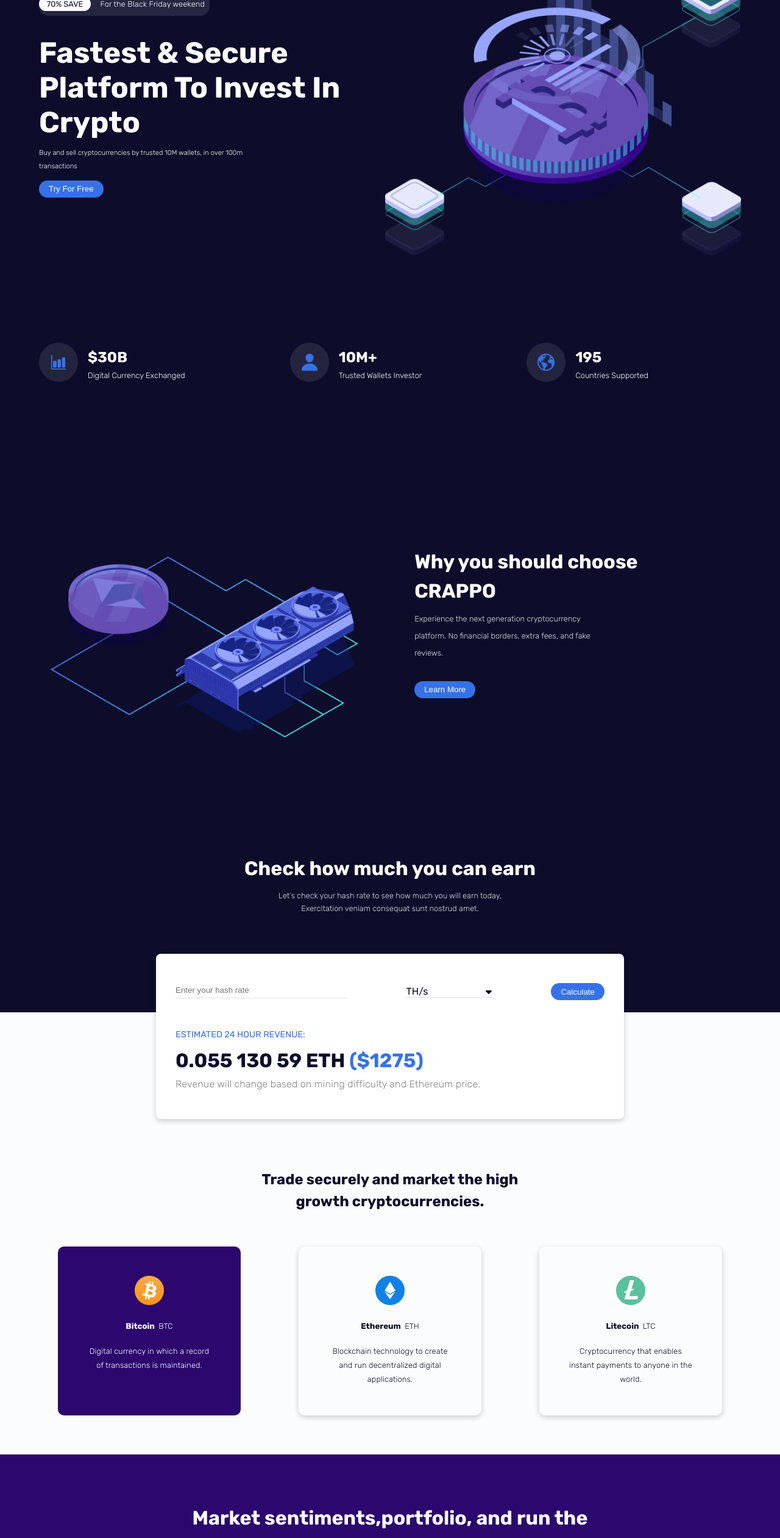
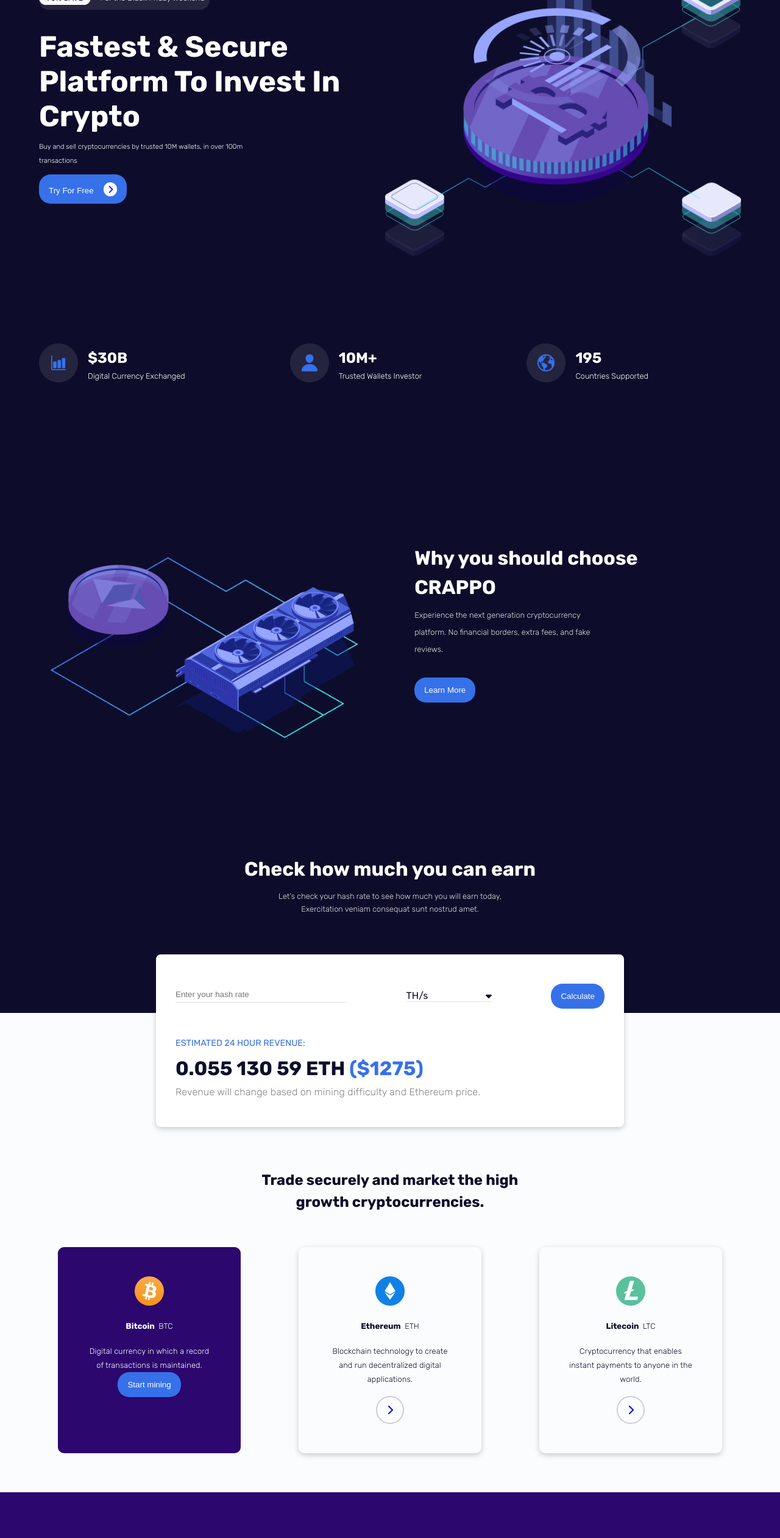
Before and after one commit to The-indigo/crappo, a React (Create React App) app: page / in a window 1280 px wide. Shown: the part 234-2756 px from the top of the page at 61% size. Built offline with nearby package versions, Linux system fonts and the light colour scheme.

Commit message:
button fontawesome

```diff
--- a/src/components/Button/Button.css
+++ b/src/components/Button/Button.css
@@ -1,8 +1,9 @@
 .button {
     background-color: #3671E9;
     border: none;
-    padding: .4rem 1rem;
+    padding: .8rem 1rem;
     color: #fff;
+    /* display: flex; */
     border-radius: 1.2rem;
 }
 
@@ -11,3 +12,24 @@
     background-color: #fff;
     color: #0D0D2B;
 }
+
+.button-fontawesome {
+
+    display: flex;
+    align-items: center;
+    justify-content: center;
+    background-color: #fff;
+    width: 1.4rem;
+    margin-left: 1rem;
+    height: 1.4rem;
+    border-radius: 50%;
+}
+
+.button-font-span {
+    display: inline-block;
+}
+
+.button-fontawesome {
+    /* margin: auto; */
+
+}
--- a/src/components/Button/Button.js
+++ b/src/components/Button/Button.js
@@ -1,9 +1,16 @@
 import "./Button.css"
-const Button = ({buttonText,white}) => {
+import { FontAwesomeIcon } from "@fortawesome/react-fontawesome";
+import {faChevronRight } from "@fortawesome/free-solid-svg-icons";
+const Button = ({buttonText,white,font}) => {
     return (
         <>
-        <button className={`button ${white ?"white-button":null}`}>
-            {buttonText? buttonText:"Learn More"}
+            <button className={`button ${white ? "white-button" : null}`}>
+                {buttonText ? buttonText : "Learn More"}
+{font?<span className="button-font-span"> <div className="button-fontawesome">
+                    <FontAwesomeIcon className="fontawesome-btn" icon={faChevronRight} color="blue" />
+                </div> </span> :null }
+
+
           </button>
         </>
     )
--- a/src/components/Intro/Home.css
+++ b/src/components/Intro/Home.css
@@ -111,6 +111,19 @@
 .trade-section-hash-rate-dropdown p {
     margin-bottom: 0;
     margin-top: 0;
+}
+
+.trade-text-circlebutton {
+    border: 2px solid rgba(43, 7, 110, 0.2);
+    width: 2rem;
+    height: 2rem;
+    display: flex;
+    align-items: center;
+    justify-content: center;
+    margin: 0 auto;
+    padding: 1.3rem;
+    margin-top: 1rem;
+    border-radius: 50%
 }
 
 .quick-link-div a:hover {
@@ -344,6 +357,8 @@
         letter-spacing: 0.01em;
     }
 
+
+
     .crypto-div img {
         width: 3rem;
         height: 3rem;
--- a/src/components/Intro/Home.js
+++ b/src/components/Intro/Home.js
@@ -1,8 +1,7 @@
 import Button from "../Button/Button";
+import "./Home.css";
 import { FontAwesomeIcon } from "@fortawesome/react-fontawesome";
-// import { faBars, faX } from
-import "./Home.css";
-import { faCaretDown } from "@fortawesome/free-solid-svg-icons";
+import { faCaretDown,faChevronRight } from "@fortawesome/free-solid-svg-icons";
 import { faFacebookF, faInstagram, faLinkedin, faTwitter, faYoutube } from "@fortawesome/free-brands-svg-icons";
 
 const Home = () => {
@@ -20,7 +19,8 @@
           Buy and sell cryptocurrencies by trusted 10M wallets, in over 100m
           transactions
         </p>
-        <Button
+            <Button
+              font
           buttonText={
             <>
               Try For Free<span></span>
@@ -120,6 +120,9 @@
             <p className="trade-text-p">
               Digital currency in which a record of transactions is maintained.
             </p>
+            <div className="">
+              <Button buttonText={"Start mining"} />
+            </div>
           </div>
           <div className="crypto-div crypto-white-card">
             <img src="./images/ethereum.png" />
@@ -131,6 +134,9 @@
               Blockchain technology to create and run decentralized digital
               applications.
             </p>
+            <div className="trade-text-circlebutton">
+              <FontAwesomeIcon icon={faChevronRight} color="blue"/>
+              </div>
           </div>
 
           <div className="crypto-div crypto-white-card">
@@ -143,6 +149,9 @@
               Cryptocurrency that enables instant payments to anyone in the
               world.
             </p>
+                 <div className="trade-text-circlebutton">
+              <FontAwesomeIcon icon={faChevronRight} color="blue"/>
+              </div>
           </div>
         </div>
       </section>
```
